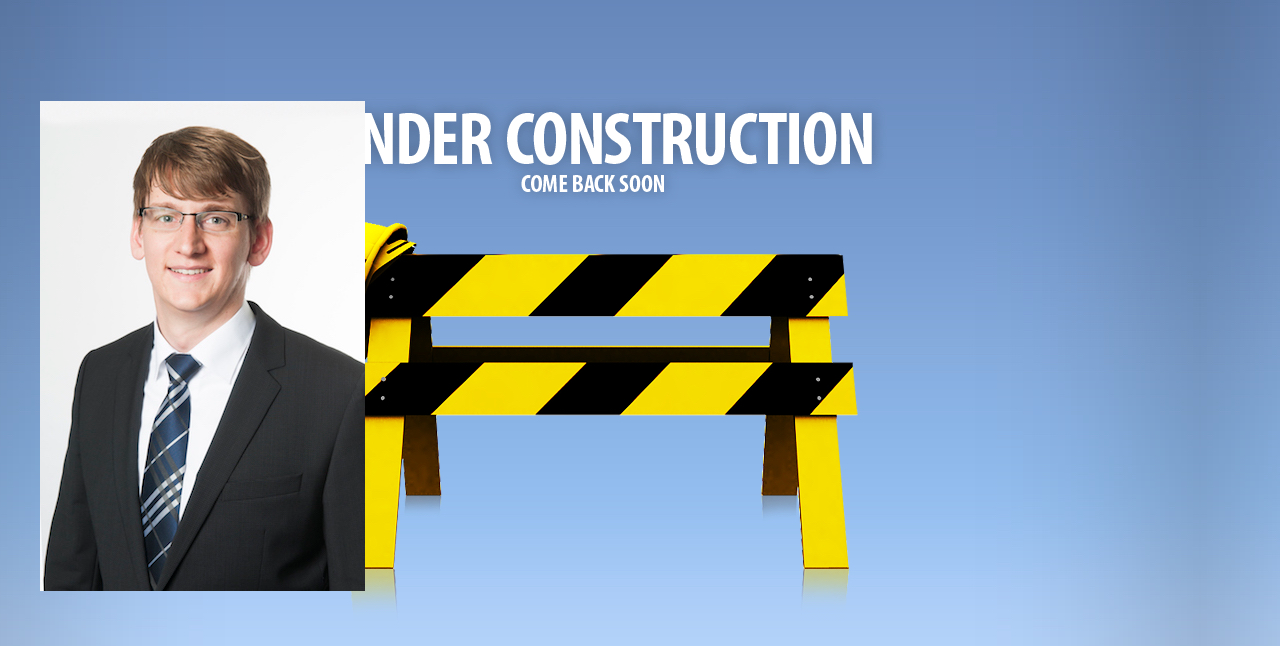
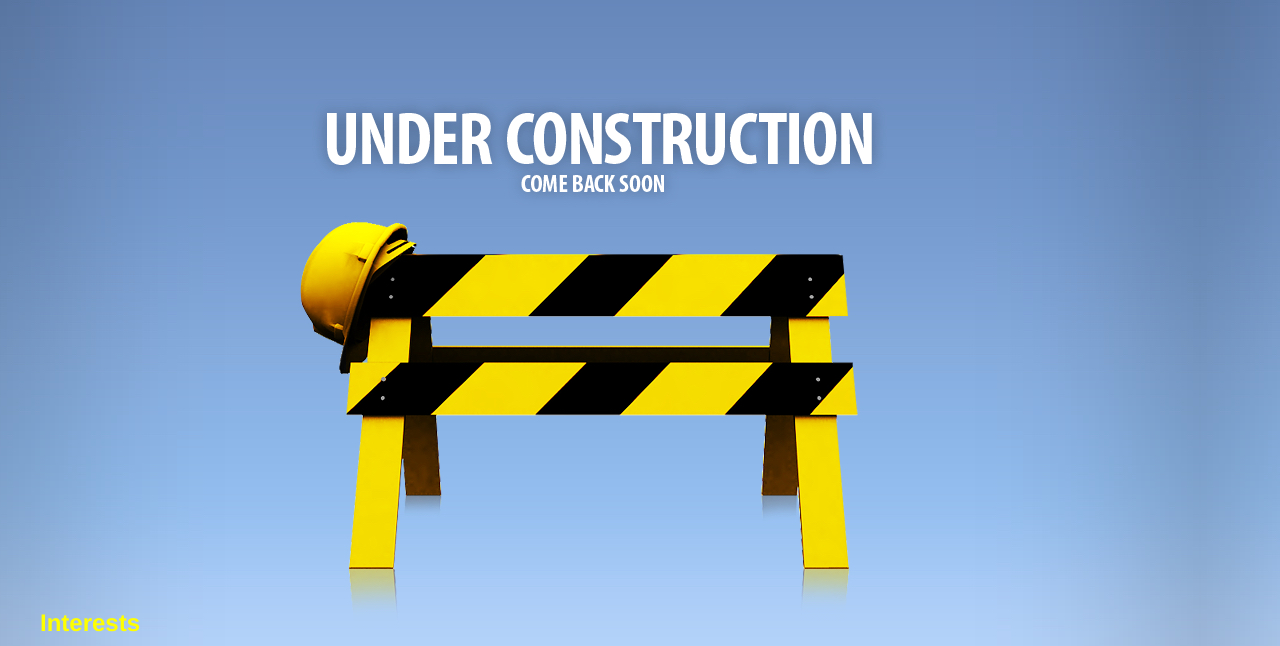
Before and after one commit to PrintzMatthias/PrintzMatthias.github.io, a plain HTML site: page index.html in a window 1280 px wide. Shown: the part 257-903 px from the top of the page. Drawn offline with nearby package versions, Linux system fonts and the light colour scheme.

Commit message:
Picture removed again

```diff
--- a/index.html
+++ b/index.html
@@ -22,15 +22,13 @@
       </p>
     </div>
     <div>
+      <!--
+      Currently removed as picture is unable to be loaded online
       <p><br><br><br><br></p>
-      <!--
-      <p class="picture">
+      <p class="picture"><img src="matthias.jpg"></p>
+      <p><br></p>
       -->
-      <img src="matthias.jpg"></p>
-      <p><br></p>
-      <!--
       <p><br><br><br><br><br><br><br><br><br><br><br><br><br><br><br><br><br><br><br><br><br><br><br><br><br><br><br><br><br><br><br><br></p>
-      -->
     </div>
     <div>
       <h2 class="subheader">Interests</h2>
```
